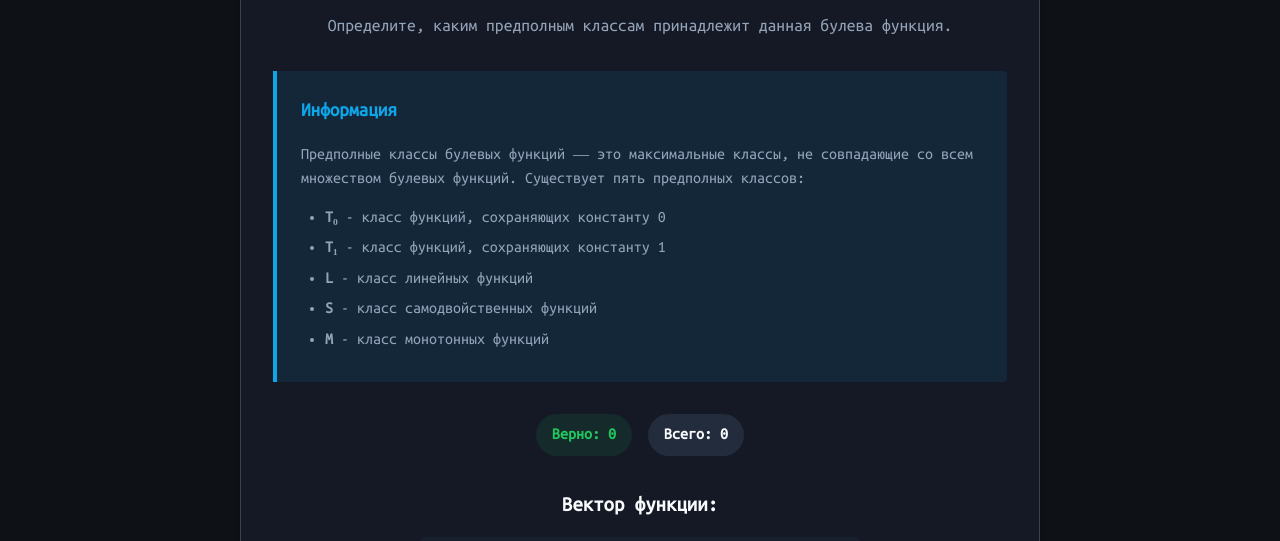
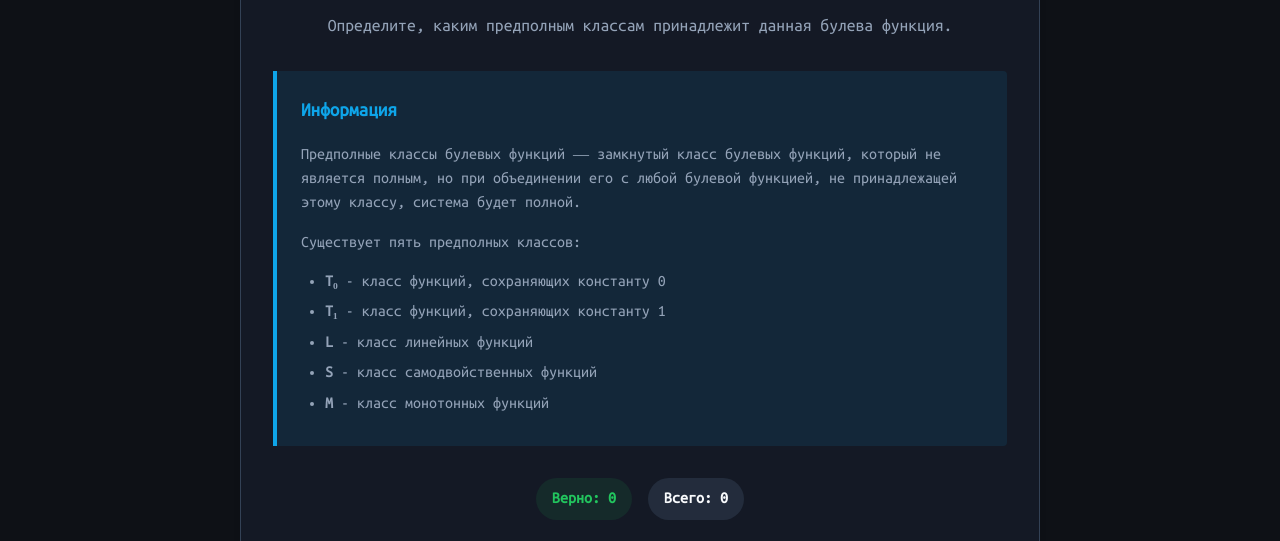
Before and after one commit to so1ove1/so1ove1.github.io, a plain HTML site: page tasks/task10.html in a window 1280 px wide. Shown: the part 559-1100 px from the top of the page. Drawn offline with Linux system fonts and the light colour scheme; files whose address does not match are found by name.

Commit message:
ииииуууууу

```diff
--- a/tasks/task10.html
+++ b/tasks/task10.html
@@ -60,7 +60,8 @@
 
                 <div class="info-box">
                     <h4>Информация</h4>
-                    <p>Предполные классы булевых функций — это максимальные классы, не совпадающие со всем множеством булевых функций. Существует пять предполных классов:</p>
+                    <p>Предполные классы булевых функций — замкнутый класс булевых функций, который не является полным, но при объединении его с любой булевой функцией, не принадлежащей этому классу, система будет полной.</p>
+                    <p>Существует пять предполных классов:</p>
                     <ul class="class-list">
                         <li><strong>T₀</strong> - класс функций, сохраняющих константу 0</li>
                         <li><strong>T₁</strong> - класс функций, сохраняющих константу 1</li>
```
